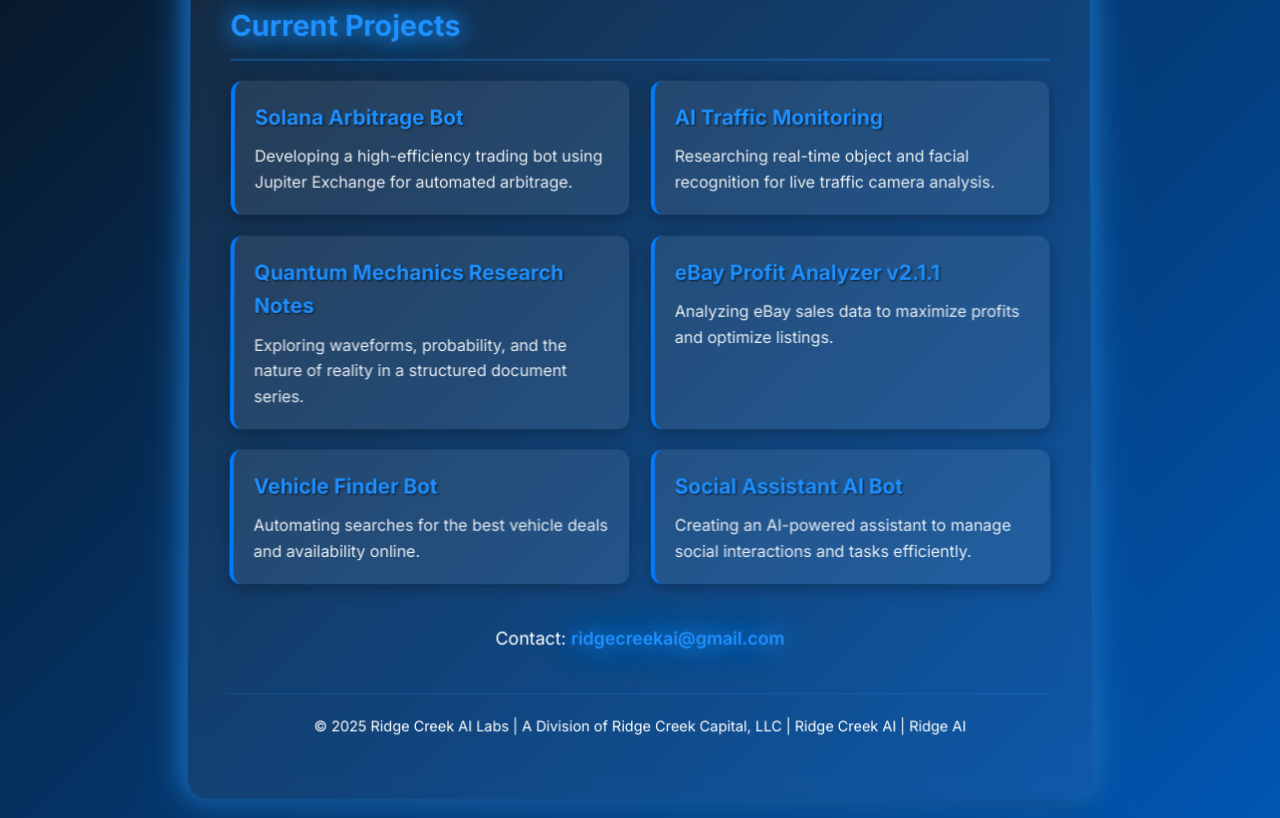
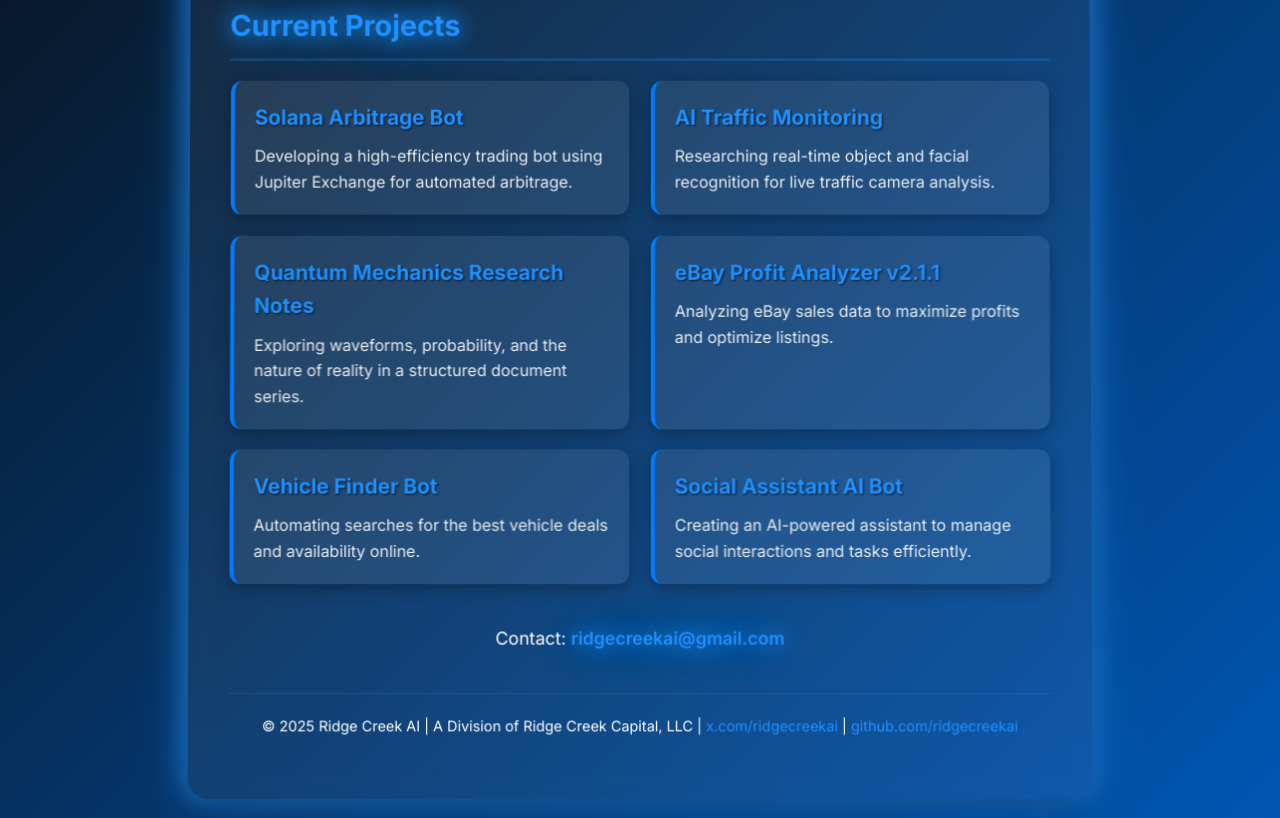
Before and after one commit to RidgeAI/RidgeAI, a plain HTML site: page index.html in a window 1280 px wide. Shown: the part 511-1329 px from the top of the page. Drawn offline with Linux system fonts and the light colour scheme.

Commit message:
Update index.html

```diff
--- a/index.html
+++ b/index.html
@@ -242,9 +242,11 @@
             <p>Contact: <a href="mailto:ridgecreekai@gmail.com">ridgecreekai@gmail.com</a></p>
         </div>
 
-        <div class="footer">
-            <p>&copy; 2025 Ridge Creek AI Labs | A Division of Ridge Creek Capital, LLC | Ridge Creek AI | Ridge AI</p>
-        </div>
+        <footer class="footer">
+            <div class="container">
+                <p>&copy; 2025 Ridge Creek AI | A Division of Ridge Creek Capital, LLC | <a href="https://x.com/ridgecreekai" target="_blank">x.com/ridgecreekai</a> | <a href="https://github.com/ridgecreekai" target="_blank">github.com/ridgecreekai</a></p>
+            </div>
+        </footer>
     </div>
 </body>
 </html>
```
